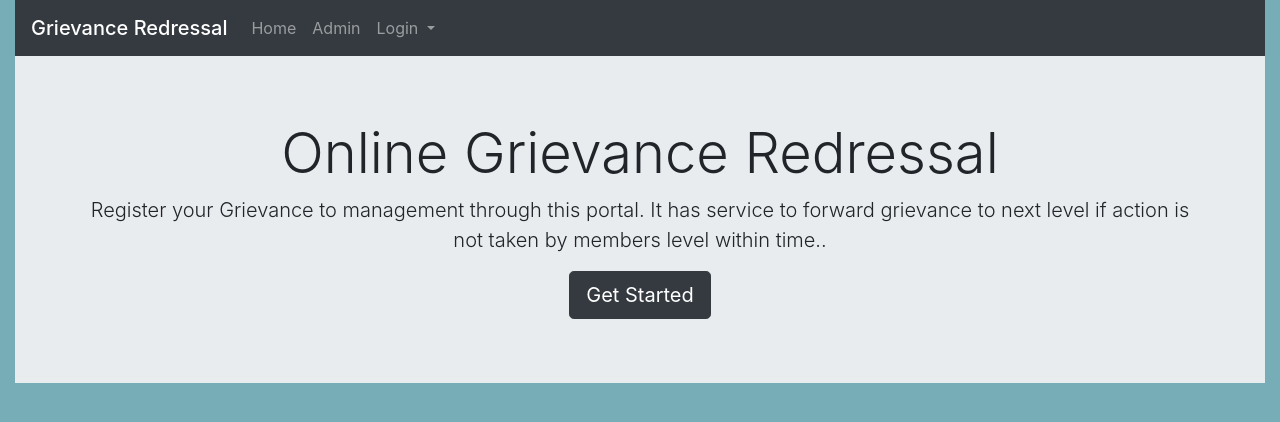
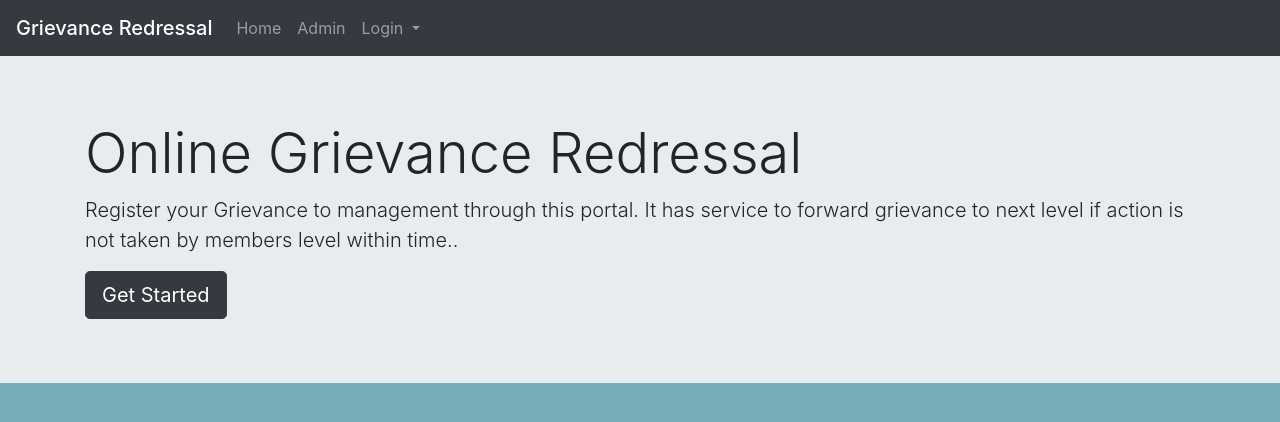
Before and after one commit to aayushi1499/Repo-Test, a PHP site: page / in a window 1280 px wide. Shown: the top 422 px of the page. Run offline with PHP 8.4, Linux system fonts and the light colour scheme; some libraries are stand-ins or nearby versions.

Commit message:
Update index.php

```diff
--- a/index.php
+++ b/index.php
@@ -17,8 +17,7 @@
     </style>
     <title>Grievance Redressal</title>
   </head>
-  <body class="text-center">
-    <div class="container-fluid">
+  <body>
       <nav class="navbar navbar-expand-lg navbar-dark bg-dark">
         <span class="navbar-brand mb-0 h1">Grievance Redressal</span>
         <button class="navbar-toggler" type="button" data-toggle="collapse" data-target="#navbarSupportedContent" aria-controls="navbarSupportedContent" aria-expanded="false" aria-label="Toggle navigation">
@@ -50,9 +49,6 @@
       </div>
     </div>
 
-
-
-    <!-- Optional JavaScript -->
     <!-- jQuery first, then Popper.js, then Bootstrap JS -->
     <script src="https://code.jquery.com/jquery-3.3.1.slim.min.js" integrity="sha384-q8i/X+965DzO0rT7abK41JStQIAqVgRVzpbzo5smXKp4YfRvH+8abtTE1Pi6jizo" crossorigin="anonymous"></script>
     <script src="https://cdnjs.cloudflare.com/ajax/libs/popper.js/1.14.6/umd/popper.min.js" integrity="sha384-wHAiFfRlMFy6i5SRaxvfOCifBUQy1xHdJ/yoi7FRNXMRBu5WHdZYu1hA6ZOblgut" crossorigin="anonymous"></script>
```
